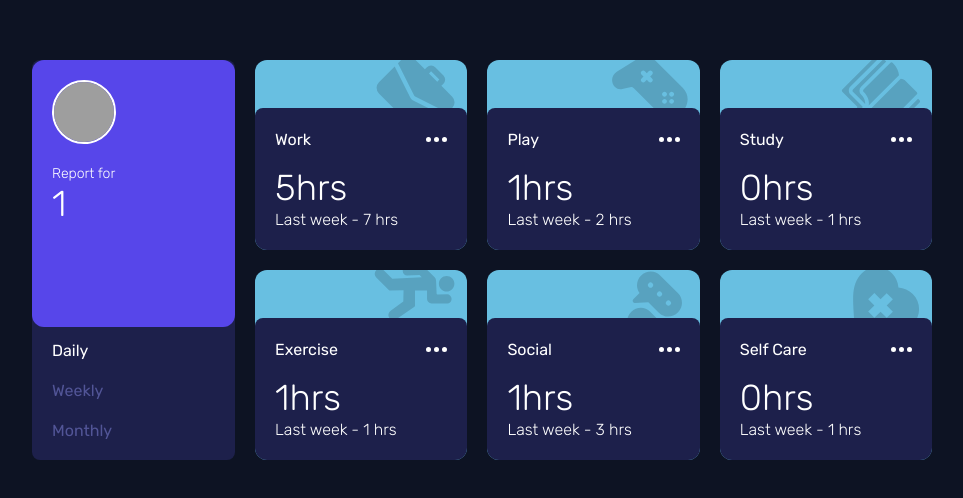
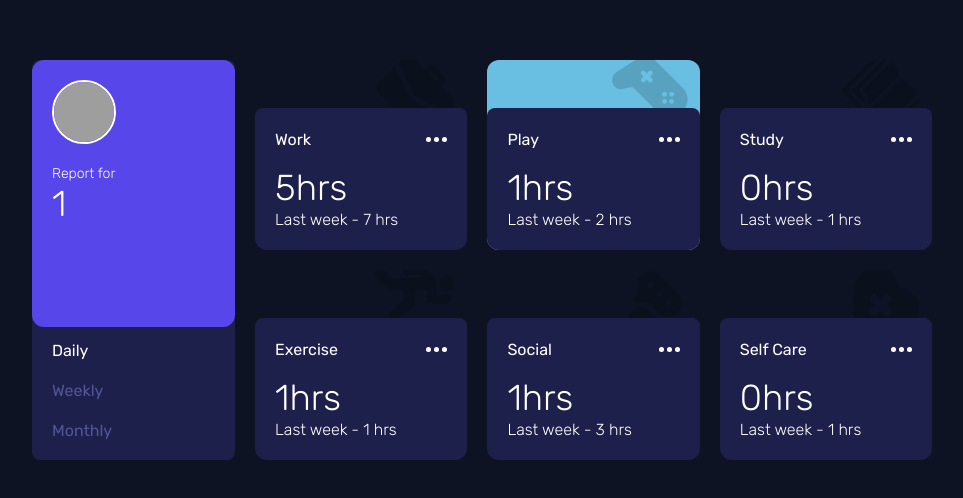
Before and after one commit to Brandon-github/Prueba_Iglobal, a React (Vite) app: page /1/1 in a window 1280 px wide. Shown: the part 140-638 px from the top of the page, without its empty margins (158-1121 px from the left). Built offline with nearby package versions, Linux system fonts and the light colour scheme; grey boxes are pictures that could not be loaded.

Commit message:
adicion de para renderizado de color de actividades

```diff
--- a/src/components/ActivityCard.tsx
+++ b/src/components/ActivityCard.tsx
@@ -19,7 +19,7 @@ const ActivityCard = ({ title, timeframes, type, color, icon }: Activity) => {
   }
 
   return (
-    <div className={`${"bg-custom-card-two"} relative overflow-hidden rounded-xl max-sm:h-[170px] group`}>
+    <div className={`${color ?? "bg-custom-card-two"} relative overflow-hidden rounded-xl max-sm:h-[170px] group`}>
       {setIcon(icon ?? 0)}
       <div className="w-full h-3/4 bg-custom-secondary group-hover:bg-custom-secondary-active absolute bottom-0 rounded-lg p-5 transition-colors ease-out duration-150">
         <div className="flex justify-between items-center mb-4">
--- a/src/data/data.json
+++ b/src/data/data.json
@@ -1,7 +1,7 @@
 [
   {
     "title": "Work",
-    "color": "one",
+    "color": "bg-custom-card-one",
     "icon": 0,
     "timeframes": {
       "daily": {
@@ -20,7 +20,7 @@
   },
   {
     "title": "Play",
-    "color": "two",
+    "color": "bg-custom-card-two",
     "icon": 1,
     "timeframes": {
       "daily": {
@@ -39,7 +39,7 @@
   },
   {
     "title": "Study",
-    "color": "three",
+    "color": "bg-custom-card-three",
     "icon": 2,
     "timeframes": {
       "daily": {
@@ -58,7 +58,7 @@
   },
   {
     "title": "Exercise",
-    "color": "four",
+    "color": "bg-custom-card-four",
     "icon": 3,
     "timeframes": {
       "daily": {
@@ -77,7 +77,7 @@
   },
   {
     "title": "Social",
-    "color": "five",
+    "color": "bg-custom-card-five",
     "icon": 4,
     "timeframes": {
       "daily": {
@@ -96,7 +96,7 @@
   },
   {
     "title": "Self Care",
-    "color": "six",
+    "color": "bg-custom-card-six",
     "icon": 5,
     "timeframes": {
       "daily": {
```
